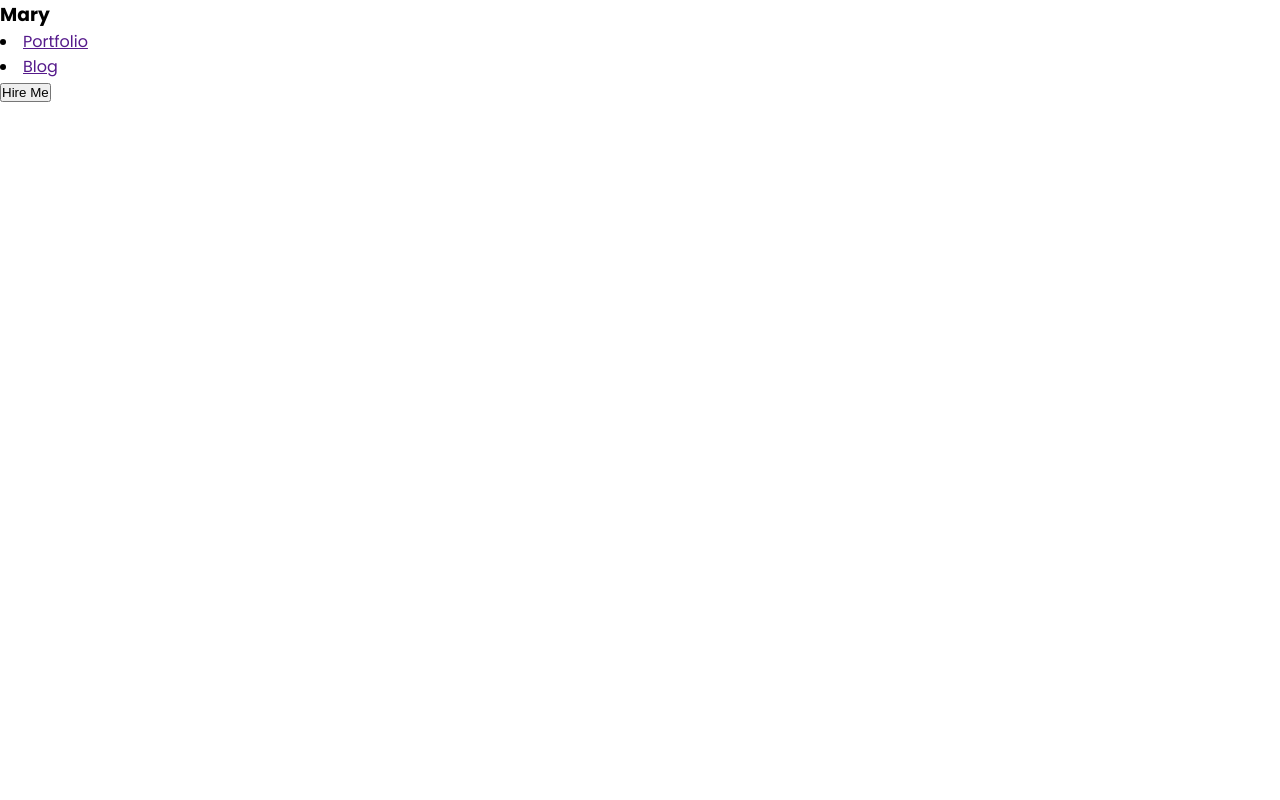
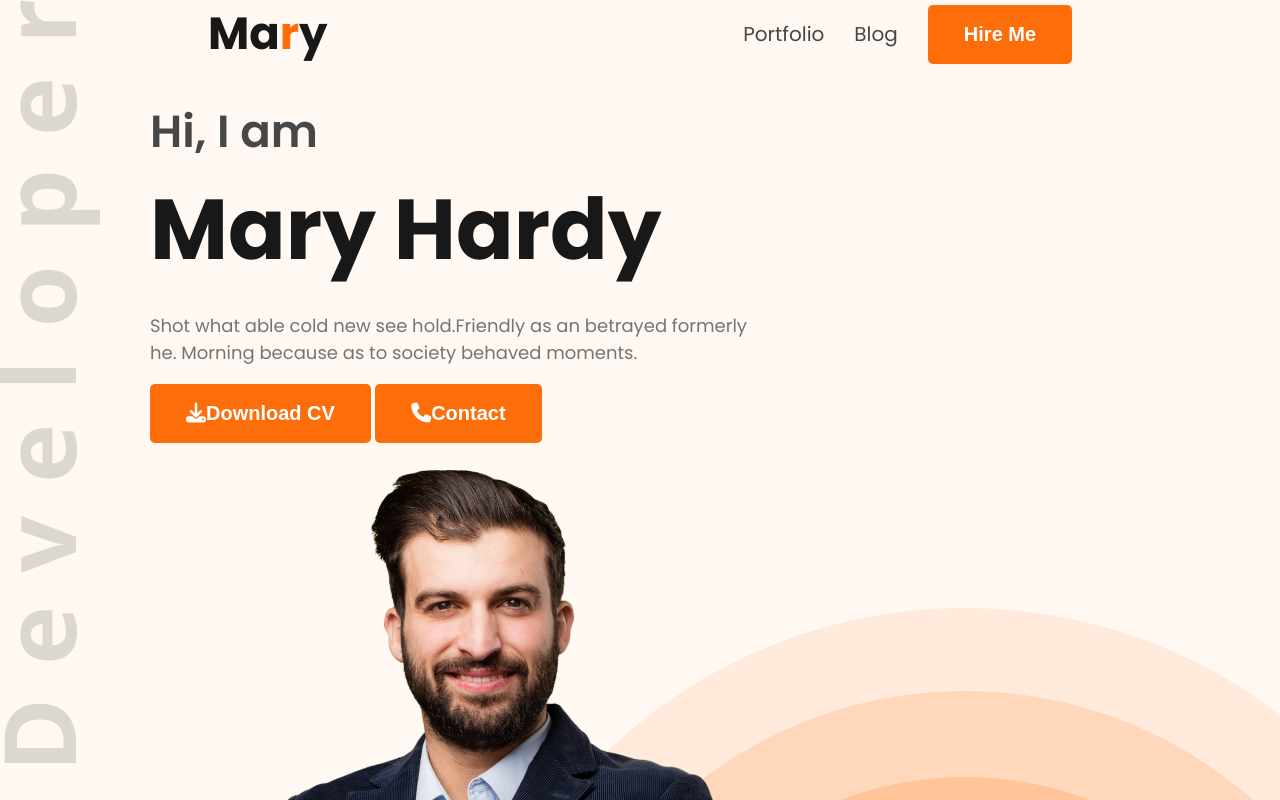
Before and after one commit to SajalSarkar5/web-development-portfolio, a plain HTML site: page index.html in a window 1280 px wide. Shown: the top 800 px of the page. Drawn offline with Linux system fonts and the light colour scheme.

Commit message:
add header section

```diff
--- a/index.html
+++ b/index.html
@@ -15,8 +15,10 @@
 </head>
 
 <body>
+    <!-- header part start -->
     <header>
         <section>
+            <div class="header-area">
                 <nav class="nav-area">
                     <div class="navbar">
                         <h1>Ma<span class="orange">r</span>y</h1>
@@ -27,8 +29,22 @@
                         <button class="btn-primary">Hire Me</button>
                     </div>
                 </nav>
+                <div class="header-img-area">
+                    <div class="hardy-text">
+                        <h3>Hi, I  am</h3>
+                        <h1>Mary Hardy</h1>
+                        <p>Shot what able cold new see hold.Friendly as an betrayed formerly he. Morning because as to society behaved moments.</p>
+                        <button class="btn-primary"><i class="fa-solid fa-download"></i>Download CV</button>
+                        <button class="btn-primary"><i class="fa-solid fa-phone"></i>Contact</button>
+                    </div>
+                    <div class="hardy-img">
+                        <img src="images/hardy.png" alt="">
+                    </div>
+                </div>
+            </div>
         </section>
     </header>
+    <!-- header part end -->
 </body>
 
 </html>
--- a/style/style.css
+++ b/style/style.css
@@ -8,3 +8,95 @@ body {
     font-family: 'Open Sans', sans-serif;
     font-family: 'Poppins', sans-serif;
 }
+/* header part start */
+
+.header-area {
+    background-color: #fff8f3;
+    background-image: url('../images/header_bg.png'), url('../images/developer.png');
+    background-repeat: no-repeat;
+    background-position: bottom right, top left;
+}
+
+.nav-area {
+    display: flex;
+    justify-content: space-around;
+    align-items: center;
+    flex-wrap: wrap;
+}
+
+.navbar h1 {
+    color: #181818;
+    font-size: 45px;
+    font-weight: 800;
+}
+
+.orange {
+    color: #FD6E0A;
+}
+
+.nav-menu {
+    display: flex;
+    justify-content: center;
+    align-items: center;
+    flex-wrap: wrap;
+}
+
+.nav-menu li {
+    list-style: none;
+    margin-right: 30px;
+}
+
+.nav-menu li a {
+    color: #474747;
+    font-size: 20px;
+    font-weight: 400;
+    text-decoration: none;
+}
+
+.btn-primary {
+    background-color: #FD6E0A;
+    border: 0;
+    padding: 18px 36px;
+    border-radius: 5px;
+    color: #FFF;
+    font-size: 20px;
+    font-weight: 700;
+}
+
+.header-img-area {
+    display: flex;
+    justify-content: space-between;
+    align-items: center;
+    padding: 30px 30px 0px 150px;
+    flex-wrap: wrap;
+}
+
+.hardy-text {
+    max-width: 600px;
+}
+
+.hardy-text h3 {
+    color: #474747;
+    font-size: 45px;
+    font-weight: 600;
+}
+
+.hardy-text h1 {
+    color: #181818;
+    font-size: 85px;
+    font-weight: 700;
+}
+
+.hardy-text p {
+    color: #757575;
+    font-size: 18px;
+    font-weight: 400;
+    margin: 18px auto;
+
+}
+
+.hardy-img img {
+    width: 100%;
+}
+
+/* header part end */
```
Lines whose indentation alone changed are shown as unchanged.
